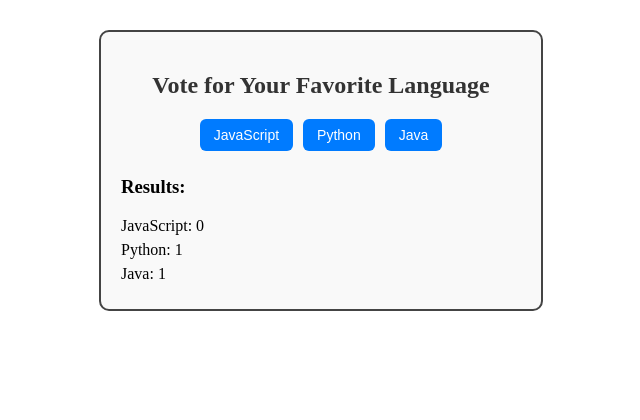
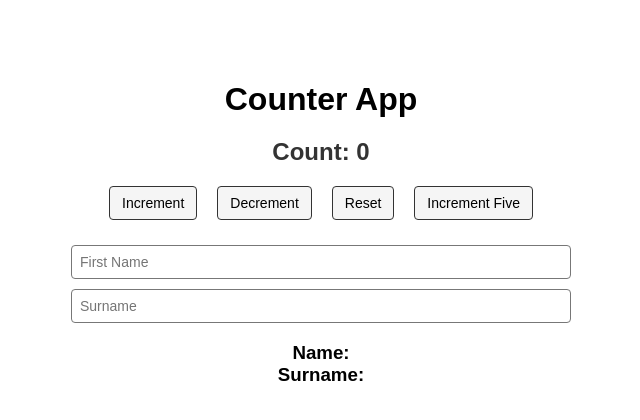
Before and after one commit to krish-kakadiya/FSD, a React (Vite) app in the folder fsd-classwork/: page / in a window 1280 px wide. Shown: the top 420 px of the page, without its empty margins (319-959 px from the left). Built offline with nearby package versions, Linux system fonts and the light colour scheme.

Commit message:
feat: Add CounterApp component with increment, decrement, and reset functionalities

```diff
--- a/fsd-classwork/src/App.jsx
+++ b/fsd-classwork/src/App.jsx
@@ -1,5 +1,8 @@
 import { useState } from 'react'
 import VotingSystem from './Practical/Practical1/VotingSystem'
+import WeatherApp from './Practical/Practical2/WeatherApp'
+import WelcomeClock from './Practical/Practical3/WelcomeClock'
+import CounterApp from './Practical/Practical4/CounterApp'
 
 
 function App() {
@@ -7,7 +10,7 @@ function App() {
 
   return (
     <>
-      <VotingSystem/>
+      <CounterApp/>
     </>
   )
 }
--- a/fsd-classwork/src/Practical/Practical2/WeatherApp.css
+++ b/fsd-classwork/src/Practical/Practical2/WeatherApp.css
@@ -34,7 +34,7 @@ button {
   border: none;
   border-radius: 6px;
   background: #4a90e2;
-  color: #fff;
+  color: black;
   cursor: pointer;
   transition: background 0.2s;
 }
--- /dev/null
+++ b/fsd-classwork/src/Practical/Practical4/CounterApp.css
@@ -0,0 +1,49 @@
+.container {
+  max-width: 500px;
+  margin: 40px auto;
+  padding: 20px;
+  text-align: center;
+  font-family: Arial, sans-serif;
+}
+
+h1 {
+  margin-bottom: 15px;
+}
+
+.buttons {
+  display: flex;
+  flex-wrap: wrap;
+  gap: 10px;
+  justify-content: center;
+  margin-bottom: 20px;
+}
+
+button {
+  padding: 8px 12px;
+  border: 1px solid #333;
+  border-radius: 4px;
+  background: #f5f5f5;
+  cursor: pointer;
+}
+
+button:hover {
+  background: #e0e0e0;
+}
+
+.inputs {
+  display: flex;
+  flex-direction: column;
+  gap: 10px;
+  margin-bottom: 15px;
+}
+
+input {
+  padding: 8px;
+  border: 1px solid #777;
+  border-radius: 4px;
+  font-size: 14px;
+}
+
+.output {
+  margin-top: 10px;
+}
--- /dev/null
+++ b/fsd-classwork/src/Practical/Practical4/CounterApp.jsx
@@ -0,0 +1,52 @@
+import React, { useState } from "react";
+import "./CounterApp.css";
+
+const CounterApp = () => {
+  const [count, setCount] = useState(0);
+  const [firstName, setFirstName] = useState("");
+  const [surname, setSurname] = useState("");
+
+  const increment = () => setCount(count + 1);
+  const decrement = () => setCount(count - 1);
+  const reset = () => setCount(0);
+  const incrementFive = () => setCount(count + 5);
+
+  return (
+    <div className="container">
+      <h1>Counter App</h1>
+      <h2>Count: {count}</h2>
+
+      <div className="buttons">
+        <button onClick={increment}>Increment</button>
+        <button onClick={decrement}>Decrement</button>
+        <button onClick={reset}>Reset</button>
+        <button onClick={incrementFive}>Increment Five</button>
+      </div>
+
+      <div className="inputs">
+        <input
+          type="text"
+          placeholder="First Name"
+          value={firstName}
+          onChange={(e) => setFirstName(e.target.value)}
+        />
+        <input
+          type="text"
+          placeholder="Surname"
+          value={surname}
+          onChange={(e) => setSurname(e.target.value)}
+        />
+      </div>
+
+      <div className="output">
+        <h3>
+          Name: {firstName}
+          <br />
+          Surname: {surname}
+        </h3>
+      </div>
+    </div>
+  );
+};
+
+export default CounterApp;
```
